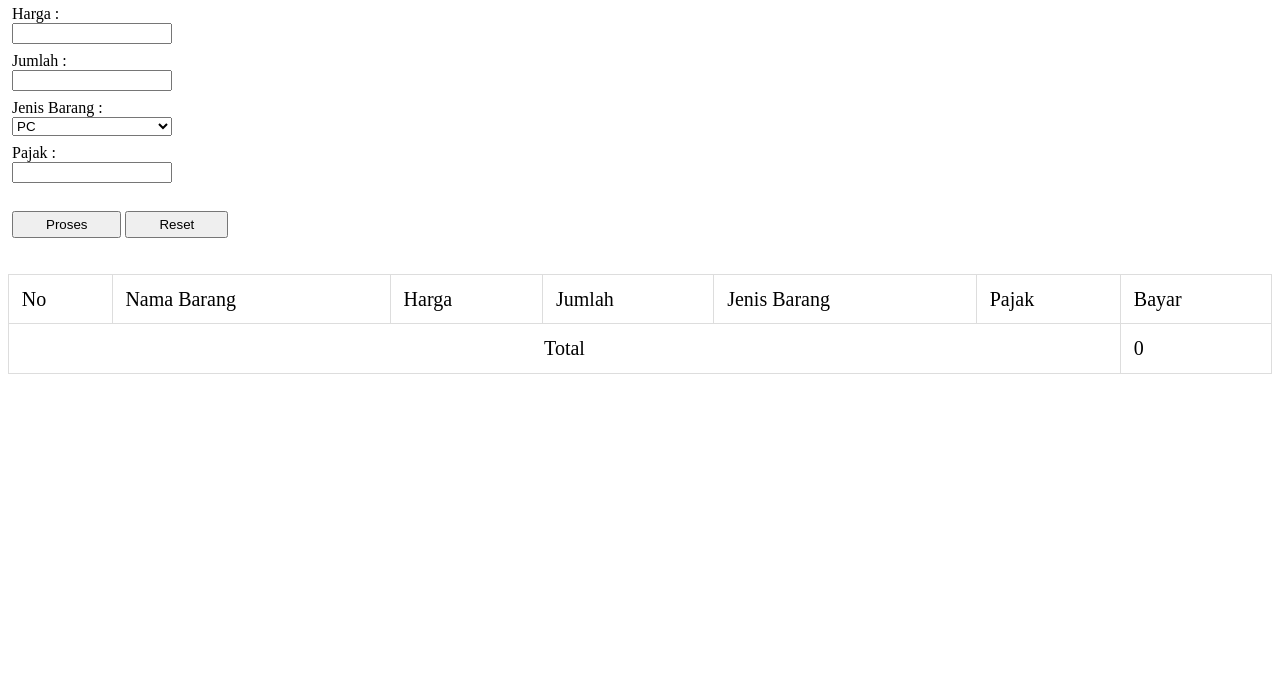
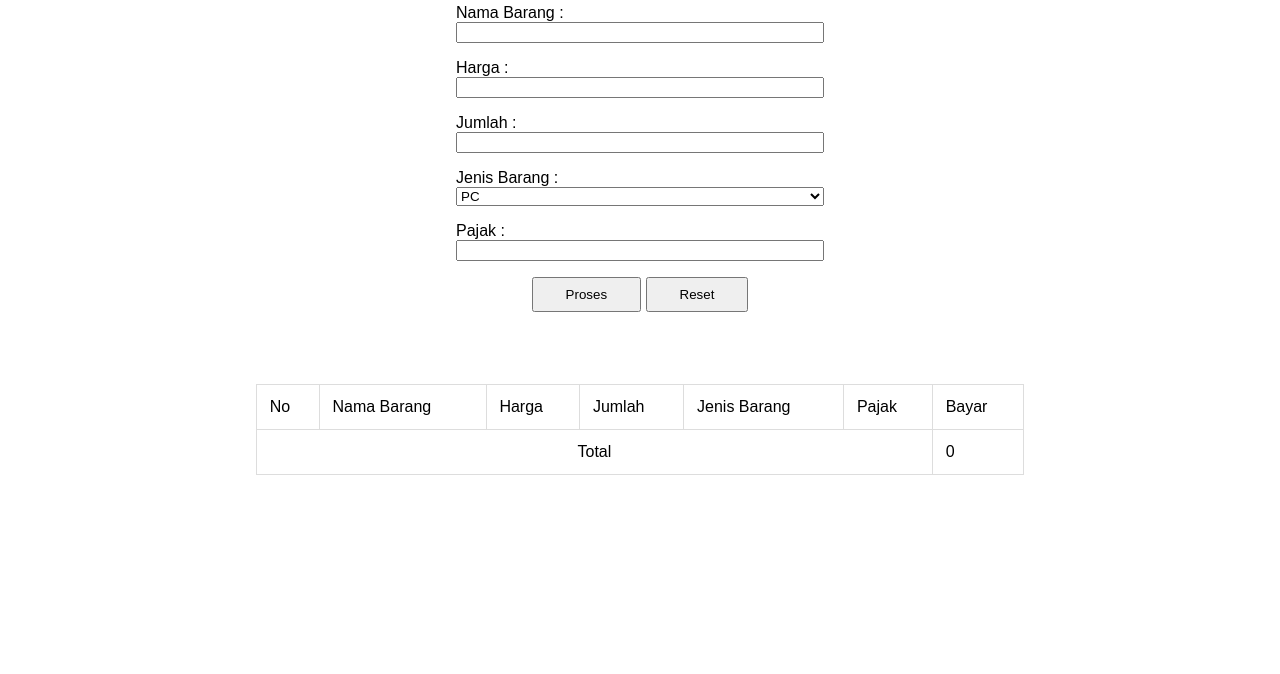
Before and after one commit to ryuuwiz/form-pengajuan-barang-js, a plain HTML site: page index.html in a window 1280 px wide. Shown: the part 126-800 px from the top of the page. Drawn offline with Linux system fonts and the light colour scheme.

Commit message:
style: center all

```diff
--- a/style.css
+++ b/style.css
@@ -1,13 +1,39 @@
-.input-group {
-  max-width: 10rem;
+* {
+  font-family: Arial, Helvetica, sans-serif;
+}
+
+body {
+  max-width: 768px;
+  margin: 2rem auto;
+}
+
+h1 {
+  text-align: center;
+}
+
+.form-group {
+  padding: 2rem;
+  max-width: 50%;
+  margin: 0 auto;
   display: flex;
   flex-direction: column;
-  padding: 0.25rem;
+  justify-content: center;
+}
+
+.input-group {
+  display: flex;
+  flex-direction: column;
+  padding: 0.5rem;
 }
 
 .button-group {
-  margin-top: 1.25rem;
-  padding: 0.25rem;
+  padding: 0.5rem;
+  text-align: center;
+}
+
+#proses,
+#reset {
+  padding: 0.5rem 2rem;
 }
 
 table {
@@ -29,6 +55,6 @@ td {
 
 th,
 td {
-  font-size: 1.25rem;
+  font-size: 1rem;
   font-weight: 500;
 }
```
